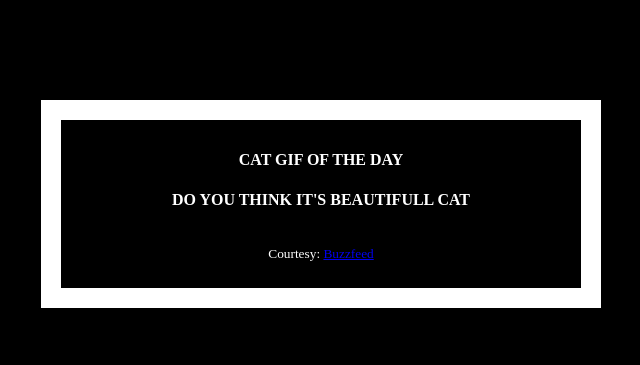
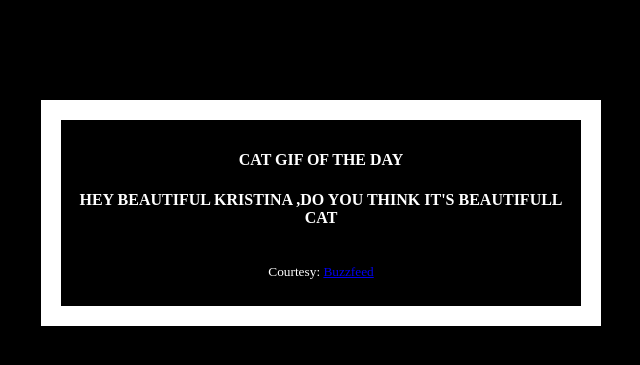
Before and after one commit to eddiedasilva/tutorial1, a Flask app: template templates/index.html in a window 1280 px wide. Shown: the top 365 px of the page, without its empty margins (319-959 px from the left). Run offline with Flask 2, Linux system fonts and the light colour scheme; the template is opened without the code that fills it, so the values that code supplies are empty.

Commit message:
updated cat page

```diff
--- a/templates/index.html
+++ b/templates/index.html
@@ -20,7 +20,7 @@
   <body>
     <div class="container">
       <h4>Cat Gif of the day</h4>
-      <h4>Do you think it's beautifull Cat</h4>
+      <h4>Hey beautiful Kristina ,do you think it's beautifull Cat</h4>
       <img src="{{url}}" />
       <p><small>Courtesy: <a href="http://www.buzzfeed.com/copyranter/the-best-cat-gif-post-in-the-history-of-cat-gifs">Buzzfeed</a></small></p>
     </div>
```
